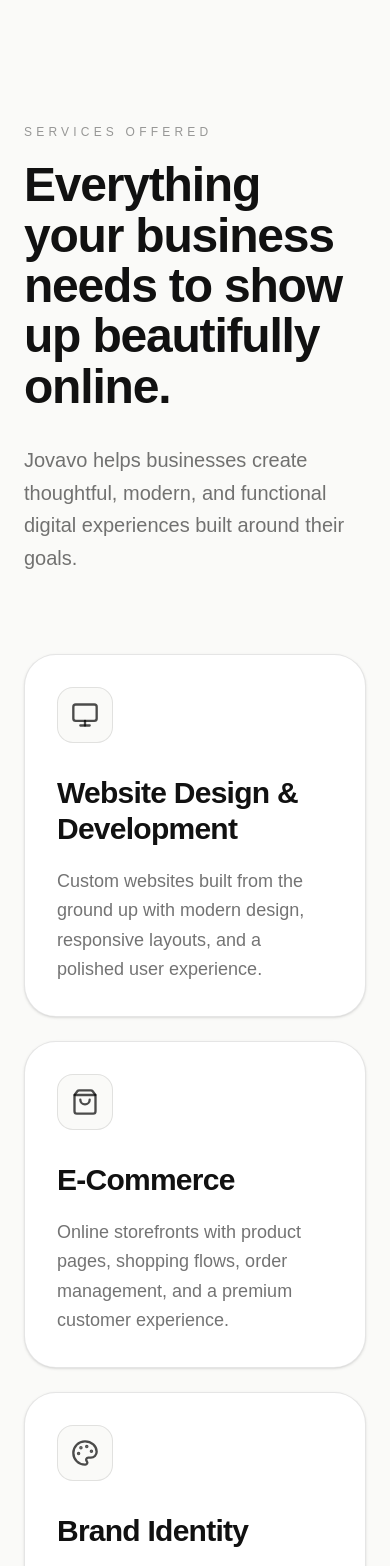
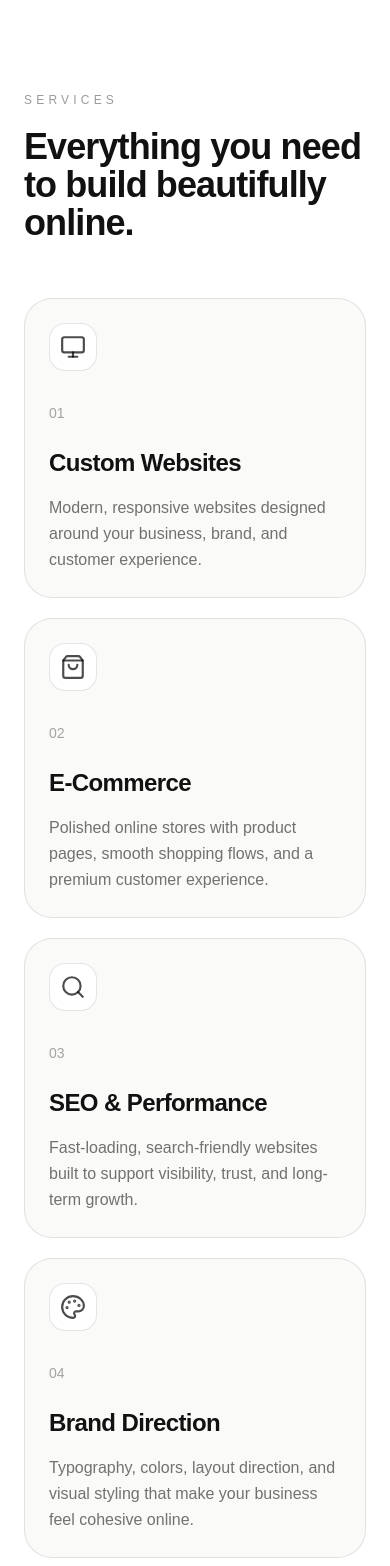
Before and after one commit to Jovavoco/jovavo, a Next.js app: page / in a window 390 px wide. Shown: the part 2653-4219 px from the top of the page. Built offline with nearby package versions, Linux system fonts and the light colour scheme.

Commit message:
Update Services.tsx

```diff
--- a/components/Services.tsx
+++ b/components/Services.tsx
@@ -1,100 +1,73 @@
-import { Monitor, ShoppingBag, Search, Palette, Wrench } from "lucide-react";
+import { Monitor, ShoppingBag, Search, Palette } from "lucide-react";
 
-export default function ServicesPage() {
+export default function Services() {
   const services = [
     {
-      icon: <Monitor size={28} />,
-      title: "Website Design & Development",
+      icon: <Monitor size={26} />,
+      title: "Custom Websites",
       description:
-        "Custom websites built from the ground up with modern design, responsive layouts, and a polished user experience.",
+        "Modern, responsive websites designed around your business, brand, and customer experience.",
     },
     {
-      icon: <ShoppingBag size={28} />,
+      icon: <ShoppingBag size={26} />,
       title: "E-Commerce",
       description:
-        "Online storefronts with product pages, shopping flows, order management, and a premium customer experience.",
+        "Polished online stores with product pages, smooth shopping flows, and a premium customer experience.",
     },
     {
-      icon: <Palette size={28} />,
-      title: "Brand Identity",
+      icon: <Search size={26} />,
+      title: "SEO & Performance",
       description:
-        "Typography, colors, visual direction, and digital styling that help your business feel cohesive and recognizable.",
+        "Fast-loading, search-friendly websites built to support visibility, trust, and long-term growth.",
     },
     {
-      icon: <Search size={28} />,
-      title: "SEO & Performance",
+      icon: <Palette size={26} />,
+      title: "Brand Direction",
       description:
-        "Fast, search-friendly websites optimized for visibility, speed, and long-term growth.",
-    },
-    {
-      icon: <Wrench size={28} />,
-      title: "Website Maintenance",
-      description:
-        "Ongoing updates, adjustments, improvements, and support after your website is launched.",
+        "Typography, colors, layout direction, and visual styling that make your business feel cohesive online.",
     },
   ];
 
   return (
-    <main className="min-h-screen bg-[#FAFAF8] text-[#111111] px-6 pt-36 pb-28">
-      <section className="mx-auto max-w-7xl">
-        <p className="mb-5 text-xs uppercase tracking-[0.35em] text-black/40">
-          Services Offered
-        </p>
+    <section className="bg-white text-[#111111] px-6 py-28">
+      <div className="max-w-7xl mx-auto">
+        <div className="mb-14 max-w-3xl">
+          <p className="text-xs uppercase tracking-[0.35em] text-black/40 mb-5">
+            Services
+          </p>
 
-        <h1 className="max-w-5xl text-5xl font-semibold leading-[1.05] tracking-tight md:text-7xl">
-          Everything your business needs to show up beautifully online.
-        </h1>
+          <h2 className="text-4xl md:text-6xl font-semibold tracking-tight leading-[1.05]">
+            Everything you need
+            <br />
+            to build beautifully online.
+          </h2>
+        </div>
 
-        <p className="mt-8 max-w-3xl text-xl leading-relaxed text-black/55">
-          Jovavo helps businesses create thoughtful, modern, and functional
-          digital experiences built around their goals.
-        </p>
-
-        <div className="mt-20 grid gap-6 md:grid-cols-2">
-          {services.map((service) => (
+        <div className="grid md:grid-cols-4 gap-5">
+          {services.map((service, index) => (
             <div
               key={service.title}
-              className="rounded-[2rem] border border-black/10 bg-white p-8 shadow-sm transition hover:-translate-y-1 hover:shadow-[0_25px_90px_rgba(0,0,0,0.06)]"
+              className="group rounded-[1.75rem] border border-black/10 bg-[#FAFAF8] p-6 hover:bg-white hover:-translate-y-1 hover:shadow-[0_20px_70px_rgba(0,0,0,0.07)] transition-all duration-300"
             >
-              <div className="mb-8 flex h-14 w-14 items-center justify-center rounded-2xl border border-black/10 bg-[#FAFAF8] text-black/70">
+              <div className="mb-8 flex h-12 w-12 items-center justify-center rounded-2xl border border-black/10 bg-white text-black/70 group-hover:text-black transition">
                 {service.icon}
               </div>
 
-              <h2 className="text-3xl font-semibold tracking-tight">
+              <p className="text-sm text-black/35 mb-6">
+                0{index + 1}
+              </p>
+
+              <h3 className="text-2xl font-semibold tracking-tight mb-4">
                 {service.title}
-              </h2>
+              </h3>
 
-              <p className="mt-5 max-w-xl text-lg leading-relaxed text-black/55">
+              <p className="text-black/55 leading-relaxed">
                 {service.description}
               </p>
             </div>
           ))}
         </div>
-
-        <div className="mt-20 rounded-[2rem] bg-black p-10 text-white md:p-14">
-          <p className="mb-5 text-xs uppercase tracking-[0.35em] text-white/40">
-            Project Investment
-          </p>
-
-          <h2 className="max-w-3xl text-4xl font-semibold tracking-tight md:text-5xl">
-            Every project is tailored to the scope of work.
-          </h2>
-
-          <p className="mt-6 max-w-2xl text-lg leading-relaxed text-white/60">
-            Pricing depends on the size of the website, features needed, design
-            complexity, and ongoing support. After learning about your project,
-            you’ll receive a custom proposal with the recommended approach,
-            timeline, and investment.
-          </p>
-
-          <a
-            href="/contact"
-            className="mt-9 inline-flex rounded-full bg-white px-7 py-4 text-sm font-medium text-black transition hover:bg-white/90"
-          >
-            Start a Project
-          </a>
-        </div>
-      </section>
-    </main>
+      </div>
+    </section>
   );
 }
```
